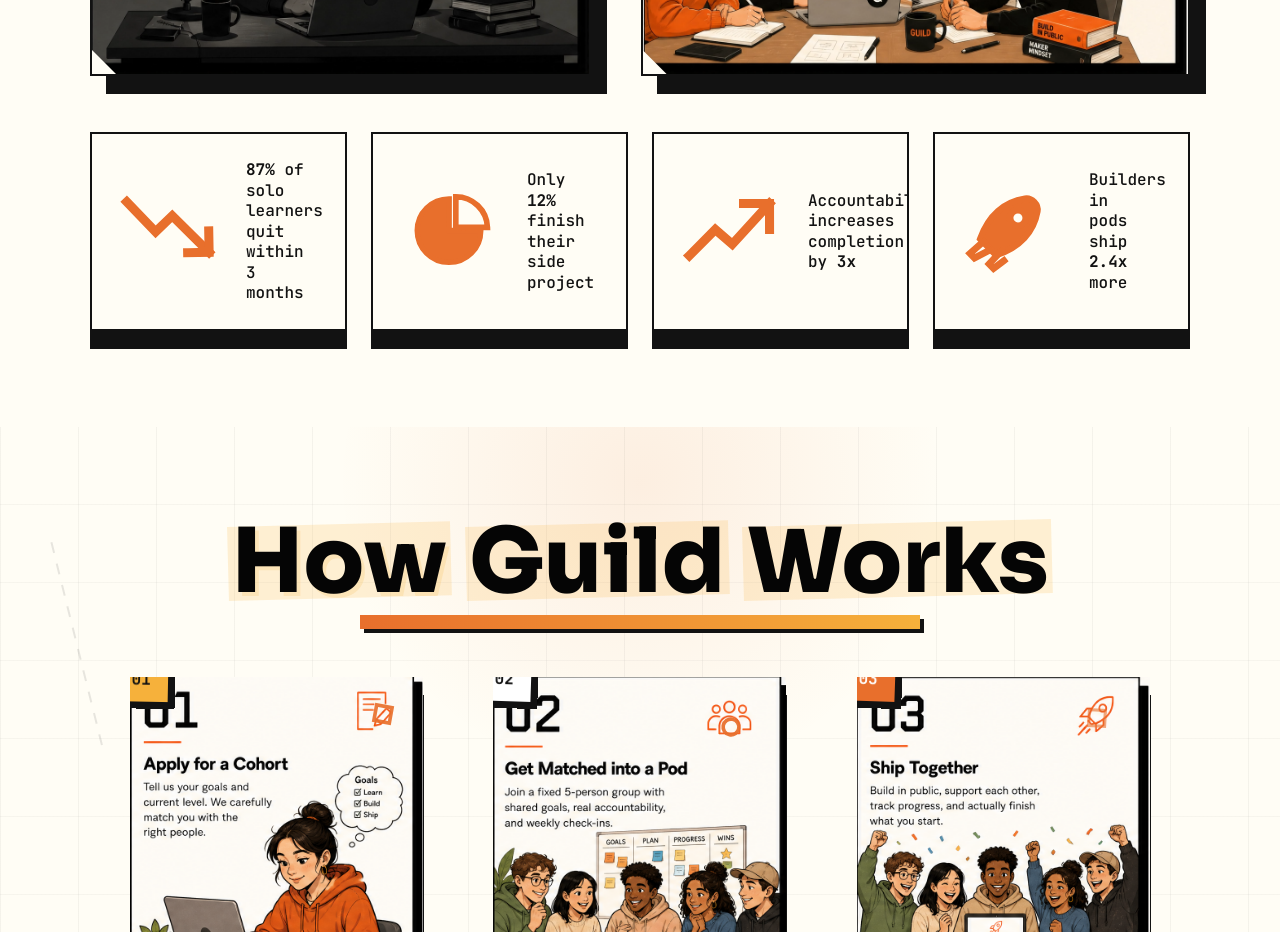
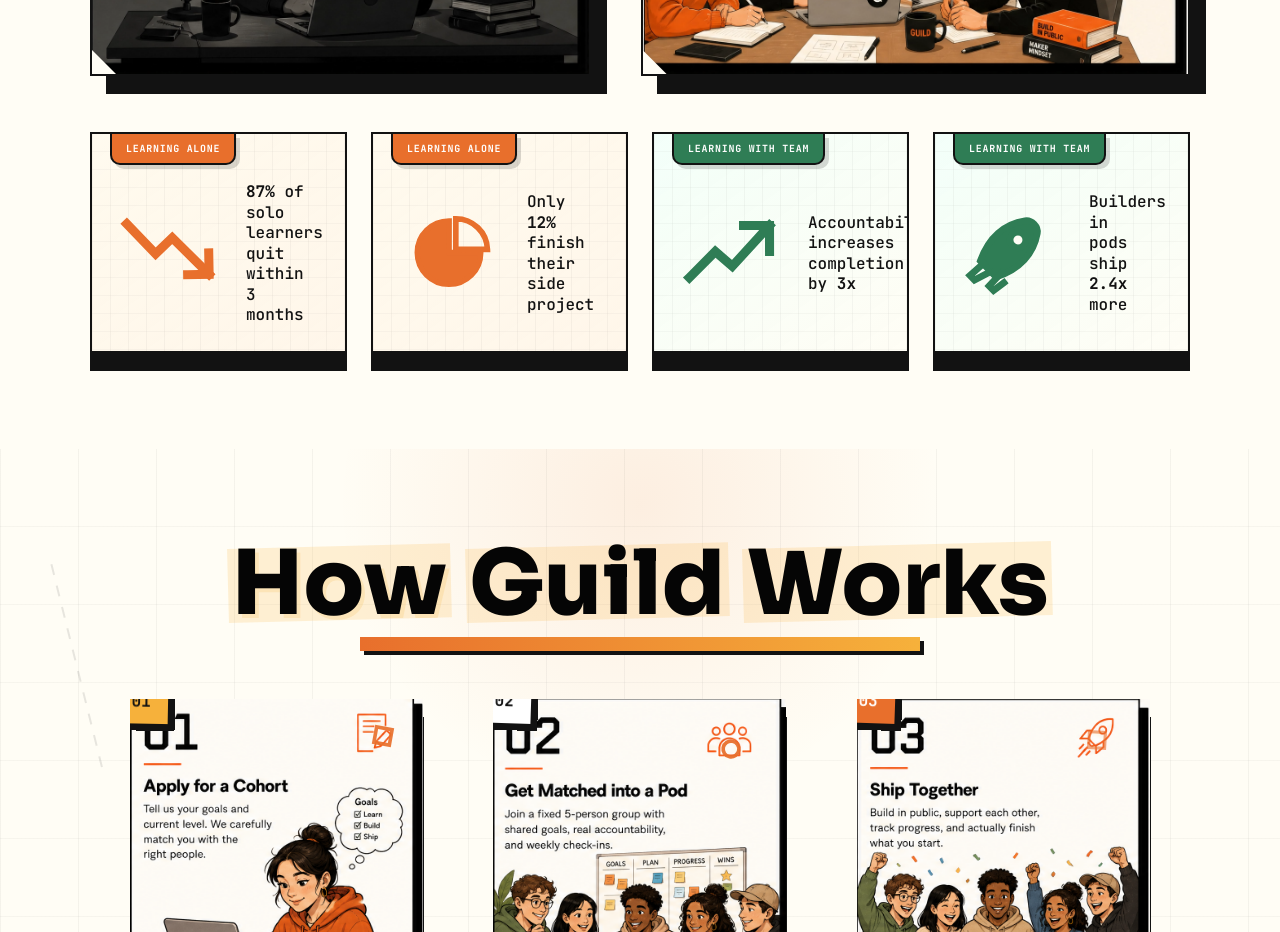
Before and after one commit to mithunkm70263/Guild-MVP, a React (Vite) app: page / in a window 1280 px wide. Shown: the part 1420-2352 px from the top of the page. Built offline with nearby package versions, Linux system fonts and the light colour scheme.

Commit message:
Add stat card learning tags

```diff
--- a/src/components/ProblemSolutionSection.jsx
+++ b/src/components/ProblemSolutionSection.jsx
@@ -13,6 +13,8 @@
 const statCards = [
   {
     icon: 'down',
+    tone: 'alone',
+    tag: 'Learning alone',
     text: (
       <>
         <strong>87%</strong> of solo
@@ -25,6 +27,8 @@
   },
   {
     icon: 'pie',
+    tone: 'alone',
+    tag: 'Learning alone',
     text: (
       <>
         Only <strong>12%</strong>
@@ -37,6 +41,8 @@
   },
   {
     icon: 'growth',
+    tone: 'team',
+    tag: 'Learning with team',
     text: (
       <>
         Accountability
@@ -49,6 +55,8 @@
   },
   {
     icon: 'rocket',
+    tone: 'team',
+    tag: 'Learning with team',
     text: (
       <>
         Builders in
@@ -177,7 +185,7 @@
       <div className="stat-grid" aria-label="Learning alone compared with building in pods">
         {statCards.map((card, index) => (
           <motion.div
-            className="stat-card"
+            className={`stat-card stat-card-${card.tone}`}
             key={card.icon}
             initial={{ opacity: 0, y: 32, rotate: index % 2 ? 0.8 : -0.8 }}
             whileInView={{ opacity: 1, y: 0, rotate: 0 }}
@@ -185,6 +193,7 @@
             transition={{ duration: 0.55, delay: index * 0.08, ease: [0.16, 1, 0.3, 1] }}
             whileHover={{ y: -8, scale: 1.03 }}
           >
+            <span className="stat-tag">{card.tag}</span>
             <motion.div
               className={`stat-icon stat-icon-${card.icon}`}
               animate={{ y: [0, -5, 0], rotate: [0, index % 2 ? 2 : -2, 0] }}
--- a/src/index.css
+++ b/src/index.css
@@ -512,12 +512,26 @@
   grid-template-columns: minmax(88px, 112px) minmax(0, 1fr);
   align-items: center;
   gap: 18px;
-  padding: 26px 24px;
+  padding: 48px 24px 26px;
   border: 2px solid var(--primary-black);
-  background: rgba(255, 253, 245, 0.92);
+  background:
+    linear-gradient(145deg, rgba(255, 255, 255, 0.9), rgba(255, 253, 245, 0.86)),
+    rgba(255, 253, 245, 0.92);
   box-shadow: 0 18px 0 var(--primary-black);
   position: relative;
   overflow: hidden;
+  isolation: isolate;
+}
+
+.stat-card::before {
+  content: '';
+  position: absolute;
+  inset: 0;
+  z-index: -1;
+  opacity: 0.68;
+  background:
+    linear-gradient(90deg, rgba(18, 18, 18, 0.055) 1px, transparent 1px) 0 0 / 18px 18px,
+    linear-gradient(0deg, rgba(18, 18, 18, 0.045) 1px, transparent 1px) 0 0 / 18px 18px;
 }
 
 .stat-card::after {
@@ -533,8 +547,54 @@
   transition: transform 0.24s ease;
 }
 
+.stat-card-alone {
+  background:
+    linear-gradient(145deg, rgba(255, 250, 238, 0.96), rgba(255, 245, 232, 0.88)),
+    var(--bg-cream);
+}
+
+.stat-card-team {
+  background:
+    linear-gradient(145deg, rgba(242, 255, 249, 0.96), rgba(255, 253, 245, 0.9)),
+    var(--bg-cream);
+}
+
+.stat-card-team::after {
+  background: var(--accent-green);
+}
+
 .stat-card:hover::after {
   transform: scaleX(1);
+}
+
+.stat-tag {
+  position: absolute;
+  top: 0;
+  left: 18px;
+  display: inline-flex;
+  align-items: center;
+  min-height: 31px;
+  padding: 8px 14px 7px;
+  border: 2px solid var(--primary-black);
+  border-top: 0;
+  border-radius: 0 0 10px 10px;
+  color: var(--white);
+  font-family: var(--font-label);
+  font-size: 0.62rem;
+  font-weight: 800;
+  letter-spacing: 0.08em;
+  line-height: 1;
+  text-transform: uppercase;
+  white-space: nowrap;
+  box-shadow: 4px 4px 0 rgba(18, 18, 18, 0.16);
+}
+
+.stat-card-alone .stat-tag {
+  background: var(--accent-orange);
+}
+
+.stat-card-team .stat-tag {
+  background: var(--accent-green);
 }
 
 .stat-icon {
@@ -571,6 +631,10 @@
 
 .stat-icon-rocket circle {
   fill: var(--bg-cream);
+}
+
+.stat-card-team .stat-icon {
+  color: var(--accent-green);
 }
 
 .stat-card p {
@@ -1973,6 +2037,7 @@
 
   .stat-card {
     grid-template-columns: 94px 1fr;
+    padding-top: 46px;
   }
 
   .stat-card p {
@@ -2449,8 +2514,17 @@
     min-height: 124px;
     grid-template-columns: 66px 1fr;
     gap: 14px;
-    padding: 18px 16px;
+    padding: 42px 16px 18px;
     box-shadow: 0 8px 0 var(--primary-black);
+  }
+
+  .stat-tag {
+    left: 12px;
+    min-height: 27px;
+    padding: 7px 10px 6px;
+    font-size: 0.52rem;
+    letter-spacing: 0.06em;
+    border-radius: 0 0 8px 8px;
   }
 
   .stat-card p {
```
